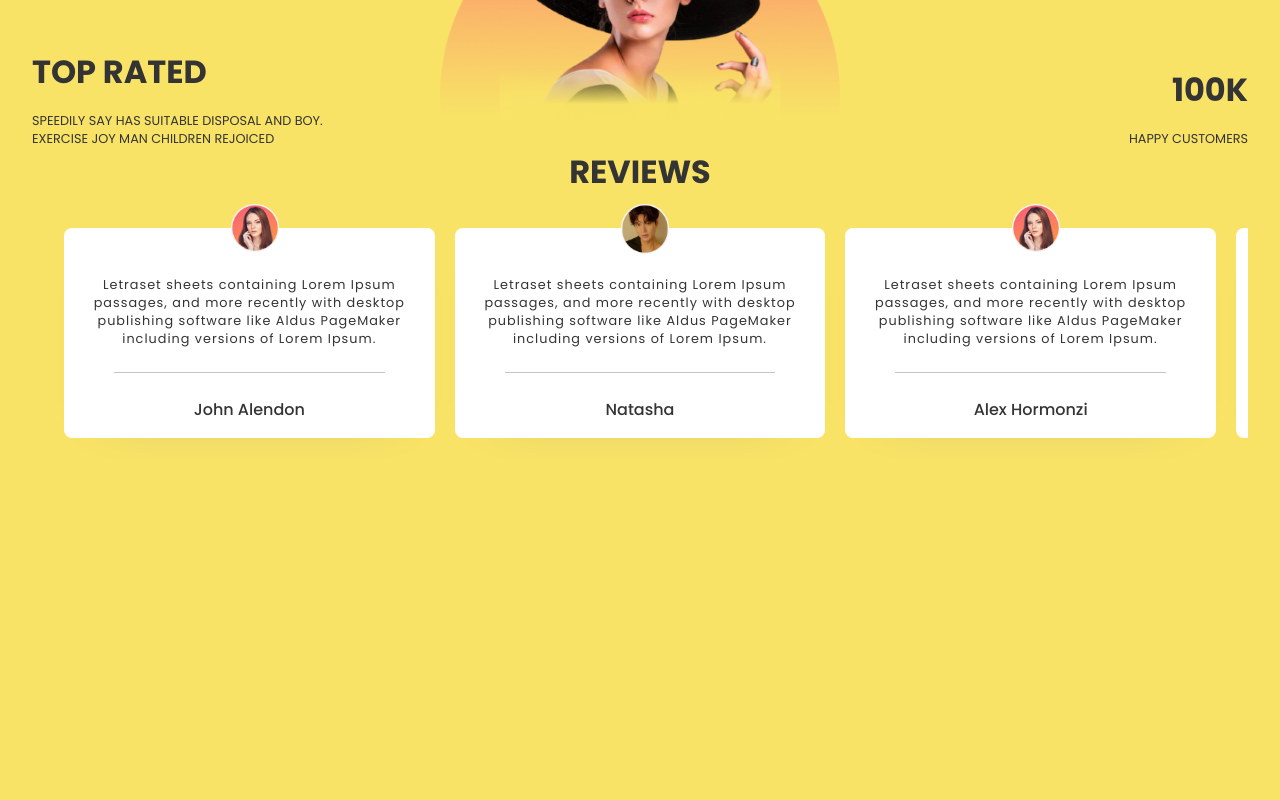
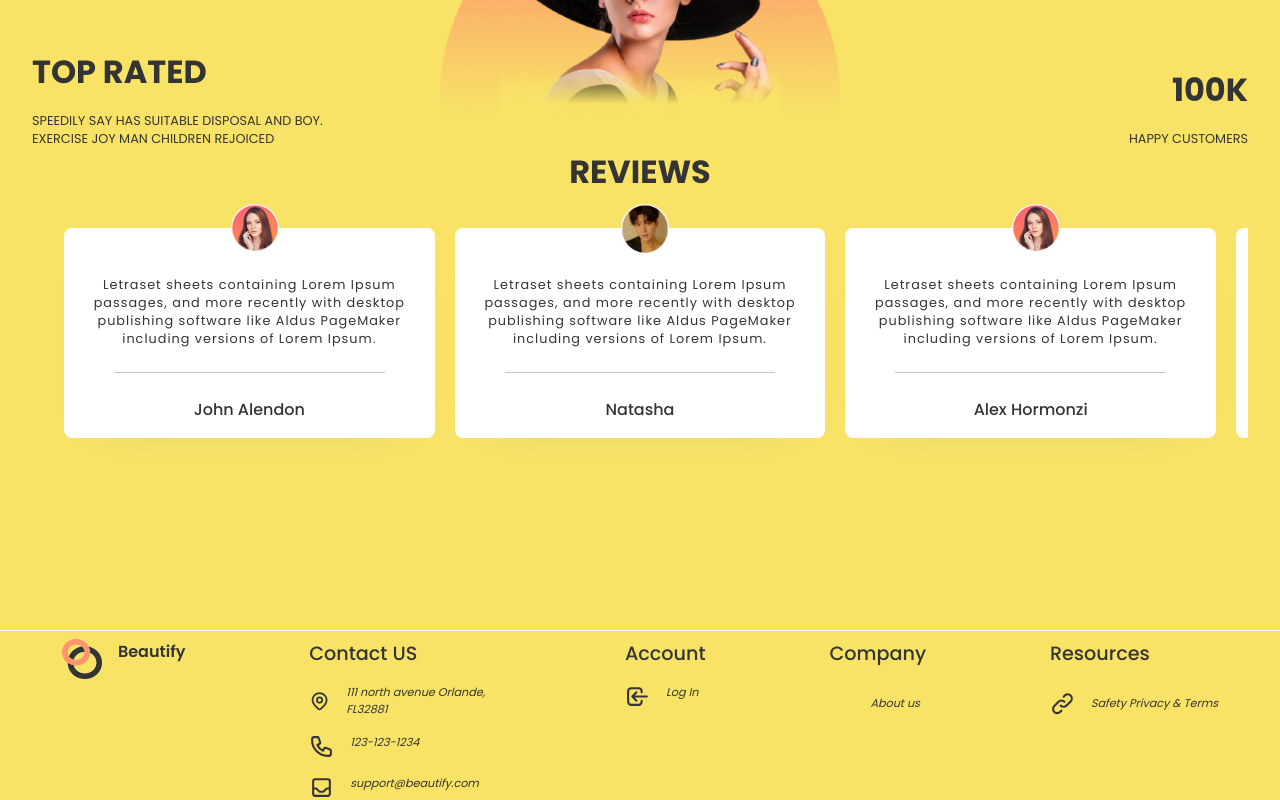
Before and after one commit to AbdellahSlimani/Beautify-Ecommerce-Website, a React (Create React App) app: page / in a window 1280 px wide. Shown: the part 1949-2749 px from the top of the page. Before the commit the page ends 2483 px from the top, so only its background shows below. Built offline with nearby package versions, Linux system fonts and the light colour scheme.

Commit message:
Add Footer  section

```diff
--- a/src/App.js
+++ b/src/App.js
@@ -1,4 +1,5 @@
 import "./App.css";
+import Footer from "./components/Footer/Footer";
 import Header from "./components/Header/Header";
 import Hero from "./components/Hero/Hero";
 import Products from "./components/Products/Products";
@@ -15,6 +16,7 @@
       <Virtual />
       <Products />
       <Testimonials />
+      <Footer />
     </div>
   );
 }
--- /dev/null
+++ b/src/components/Footer/Footer.jsx
@@ -0,0 +1,77 @@
+import React from 'react'
+import css from './Footer.module.css'
+import Logo from '../../assets/logo.png'
+import {
+  InboxIcon,
+  PhoneIcon,
+  LocationMarkerIcon,
+  LoginIcon,
+  userIcon,
+  LinkIcon,
+} from "@heroicons/react/outline"
+
+function Footer() {
+  return (
+    <div className={css.cFooterWrapper}>
+      <hr />
+
+      <div className={css.cFooter}>
+        <div className={css.logo}>
+          <img src={Logo} alt="Logo"/>
+          <span>Beautify</span>
+        </div>
+
+        <div className={css.block}>
+          <div className={css.detail}>
+            <span>Contact US</span>
+            <span className={css.pngLine}>
+              <LocationMarkerIcon className={css.icon} />
+              <span>111 north avenue Orlande, FL32881</span>
+            </span>
+            <span className={css.pngLine}>
+              <PhoneIcon className={css.icon} />
+              <a href='tel:123-123-1234'>123-123-1234</a>
+            </span>
+            <span className={css.pngLine}>
+              <InboxIcon className={css.icon} />
+              <a href='mailto:support@beautify.com'>support@beautify.com</a>
+            </span>
+
+          </div>
+        </div>
+        <div className={css.block}>
+          <div className={css.detail}>
+            <span>Account</span>
+            <span className={css.pngLine}>
+              <LoginIcon className={css.icon} />
+              Log In
+            </span>
+          </div>
+        </div>
+        <div className={css.block}>
+          <div className={css.detail}>
+            <span>Company</span>
+            <span className={css.pngLine}>
+              <userIcon className={css.icon} />
+              <a href="/about">
+                <p>About us</p>
+              </a>
+            </span>
+          </div>
+        </div>
+        <div className={css.block}>
+          <div className={css.detail}>
+            <span>Resources</span>
+            <span className={css.pngLine}>
+              <LinkIcon className={css.icon} />
+              <p>Safety Privacy & Terms</p>
+            </span>
+          </div>
+        </div>
+
+      </div>
+    </div>
+  )
+}
+
+export default Footer
--- /dev/null
+++ b/src/components/Footer/Footer.module.css
@@ -0,0 +1,66 @@
+.cFooterWrapper {
+  width: 100%;
+  margin-top: 5rem;
+}
+
+.cFooterWrapper > hr {
+  width: 100%;
+  height: 1px;
+  border:none;
+  background: #fff;
+  margin-top: 1rem;
+}
+
+.cFooter {
+  display: flex;
+  width: 100%;
+  justify-content: space-around;
+}
+
+.logo {
+  display: flex;
+  align-items: flex-start;
+  gap: 1rem;
+}
+
+.logo> img {
+  width: 2.5rem;
+  height: 2.5rem;
+}
+
+.logo> span {
+  font-weight: 600;
+  font-size: 1rem;
+}
+
+.block {
+  display: flex;
+  flex-direction: column;
+  gap: 1rem;
+  max-width: 12rem;
+}
+
+.detail {
+  display: flex;
+  flex-direction: column;
+  width: inherit;
+  font-size: .7rem;
+  gap: 1rem;
+  font-style: italic;
+}
+
+.detail>span:first-child {
+  font-weight: 500;
+  font-style: normal;
+  font-size: 1.2rem;
+}
+
+.pngLine {
+  display: flex;
+  gap: 1rem;
+  cursor: pointer;
+}
+
+.icon {
+  width: 25px;
+}
--- a/src/components/header/Header.jsx
+++ b/src/components/header/Header.jsx
@@ -8,7 +8,7 @@
     <div className={css.container}>
         <div className={css.logo}>
           <img src={Logo} alt="company logo"/>
-          <span>amazon</span>
+          <span>Beautify</span>
         </div>
         <div className={css.right}>
           <div className={css.menu}>
```
